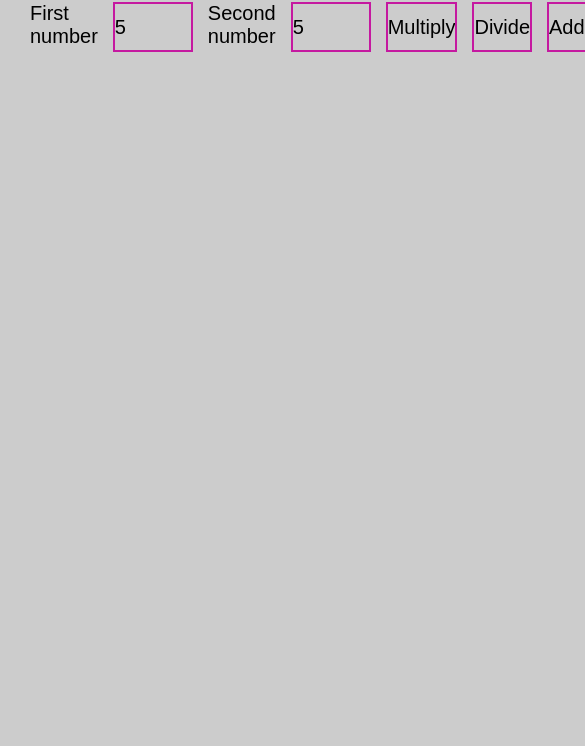
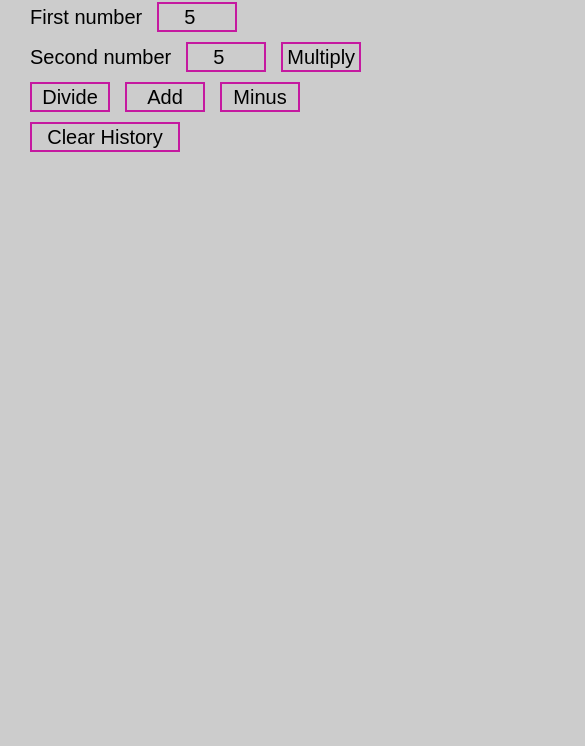
Before and after one commit to Fransylite/calc, a plain HTML site: page index.html in a window 390 px wide. Shown: the part 98-844 px from the top of the page, 585 px wide, since content can reach past the window. Drawn offline with nearby package versions, Linux system fonts and the light colour scheme.

Commit message:
Update style.css
Adding media query for the mobile version

```diff
--- a/css/style.css
+++ b/css/style.css
@@ -30,8 +30,42 @@ input {
     width: fit-content;
 }
 
+input:hover {
+    background-color: #7c7cec;
+    transition: all ease-in-out 200ms;
+}
+
 #result {
     width: fit-content;
     display: block;
     margin: 10px 30px;
 }
+
+@media  only screen and (max-width: 600px) {
+    html, body {
+        overflow-x: hidden;
+      }
+      body {
+        width: auto;
+        position: relative
+      }
+
+    .main {
+        width: 90%;
+        display: flex;
+        flex-wrap: wrap;
+        height: fit-content;
+        row-gap: 10px;
+        align-items: center;
+    }
+
+    input {
+        text-align: center;
+        width: 80px;
+        height: 30px;
+    }
+
+    #clear {
+        width: 150px;
+    }
+}
```
